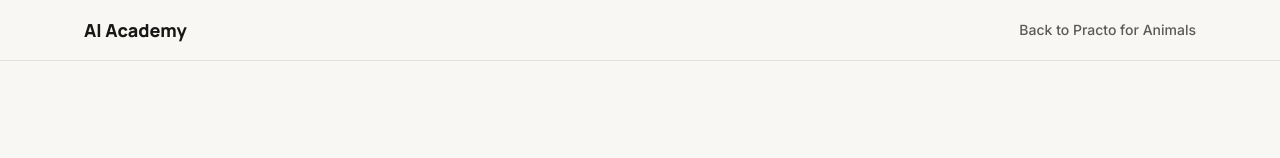
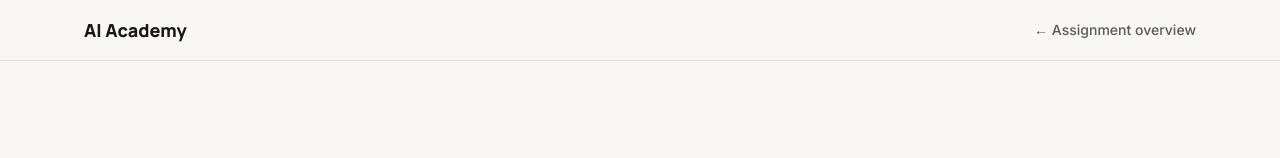
Before and after one commit to parthkhanna121000/animal-care-discovery-platform, a Next.js app in the folder frontend/: page /academy in a window 1280 px wide. Shown: the top 158 px of the page. Built offline with nearby package versions, Linux system fonts and the light colour scheme.

Commit message:
fix(academy): label back link as assignment overview
The link already pointed to /, which is now the overview, so only the label changes. Also drops an invisible BOM from the first line.

```diff
--- a/frontend/src/app/academy/page.js
+++ b/frontend/src/app/academy/page.js
@@ -23,7 +23,7 @@ export default function AcademyPage() {
             href="/"
             className="text-sm font-medium text-graphite/70 hover:text-violet focus-visible:outline-2 focus-visible:outline-offset-2 focus-visible:outline-violet"
           >
-            Back to Practo for Animals
+            &larr; Assignment overview
           </Link>
         </div>
       </header>
```
